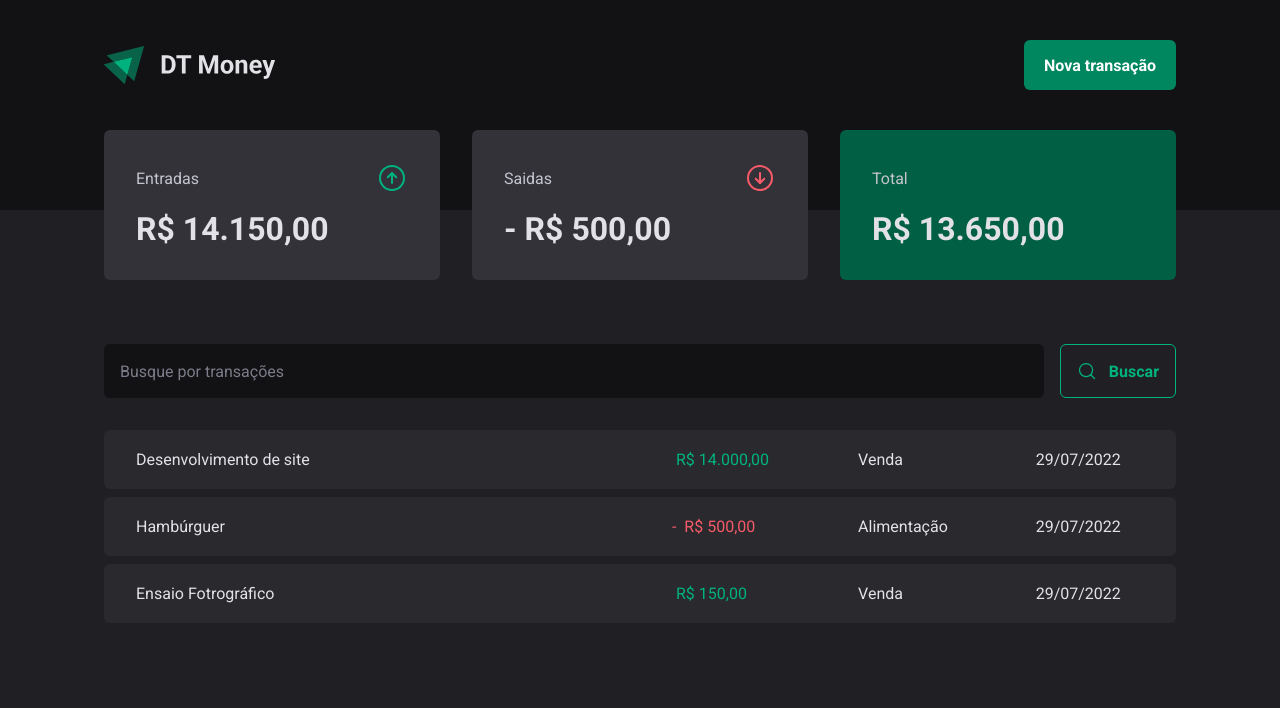
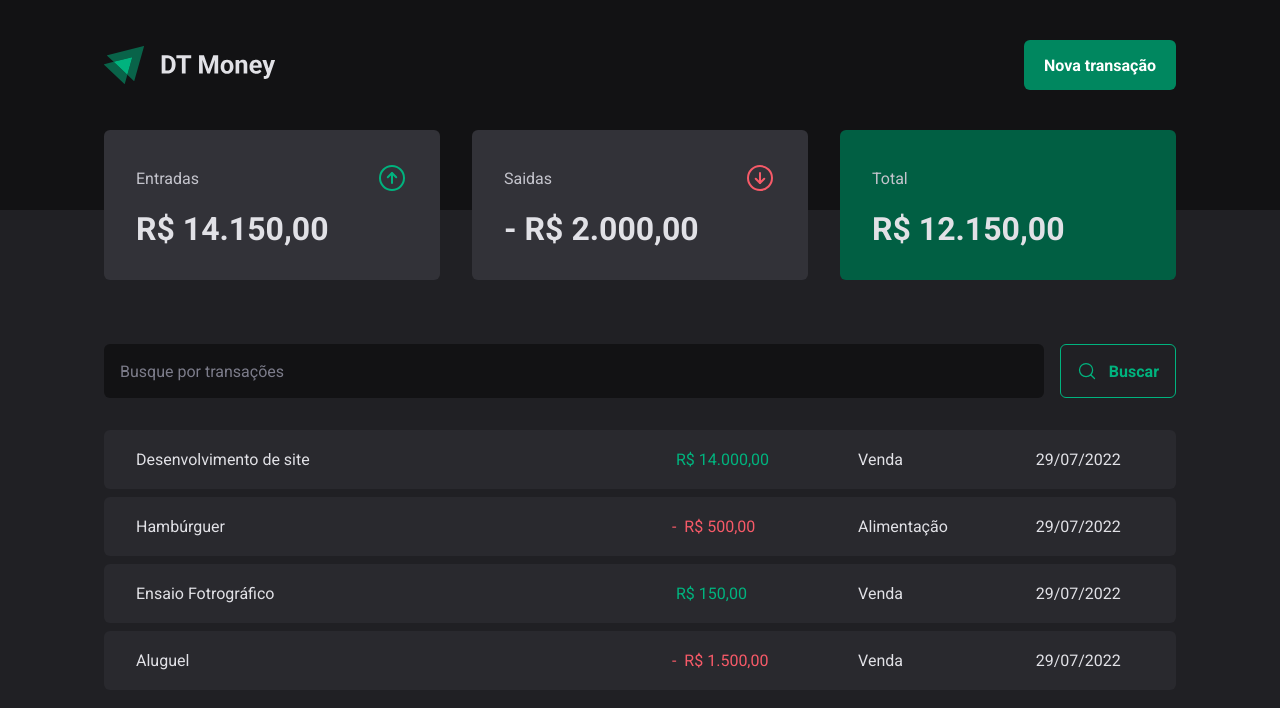
Before and after one commit to LeticiaRosa/03-Dt-Money, a React (Vite) app: page / in a window 1280 px wide. Shown: the top 708 px of the page. Built offline with nearby package versions, Linux system fonts and the light colour scheme; data requests are answered from the project's data file.

Commit message:
Summary Hook

```diff
--- a/server.json
+++ b/server.json
@@ -23,6 +23,14 @@
       "category": "Venda",
       "price": 150,
       "createdAt": "2022-07-29T19:36:44.505Z"
+    },
+    {
+      "id": 4,
+      "description": "Aluguel",
+      "type": "outcome",
+      "category": "Venda",
+      "price": 1500,
+      "createdAt": "2022-07-29T19:36:44.505Z"
     }
   ]
 }
--- a/src/components/Summary/index.tsx
+++ b/src/components/Summary/index.tsx
@@ -1,31 +1,13 @@
 import { ArrowCircleDown, ArrowCircleUp, CurrencyDollar } from "phosphor-react";
 import { SummaryCard, SummaryContainer } from "./styles";
-import { TransactionContext } from "../../contexts/TransactionsContext";
-import { useContext } from "react";
+
 import { priceFormatter } from "../../utils/formatter";
+import { useSummary } from "../../hooks/useSummary";
 
 
 
 export function Summary() {
-  const { transactions } = useContext(TransactionContext);
-
-  const summary = transactions.reduce((acc, transaction) => {
-    if (transaction.type === 'income') {
-      acc.income += transaction.price;
-      acc.total += transaction.price;
-    } else {
-      acc.outcome += transaction.price;
-      acc.total -= transaction.price;
-    }
-
-    return acc;
-  },
-    {
-      income: 0,
-      outcome: 0,
-      total: 0,
-    },
-  );
+  const summary = useSummary();
   return (
     <SummaryContainer>
       <SummaryCard>
--- /dev/null
+++ b/src/hooks/useSummary.ts
@@ -0,0 +1,26 @@
+import { useContext } from "react";
+import { TransactionContext } from "../contexts/TransactionsContext";
+
+export function useSummary(){
+  const { transactions } = useContext(TransactionContext);
+
+  const summary = transactions.reduce((acc, transaction) => {
+    if (transaction.type === 'income') {
+      acc.income += transaction.price;
+      acc.total += transaction.price;
+    } else {
+      acc.outcome += transaction.price;
+      acc.total -= transaction.price;
+    }
+
+    return acc;
+  },
+    {
+      income: 0,
+      outcome: 0,
+      total: 0,
+    },
+  );
+
+  return summary
+}
```
